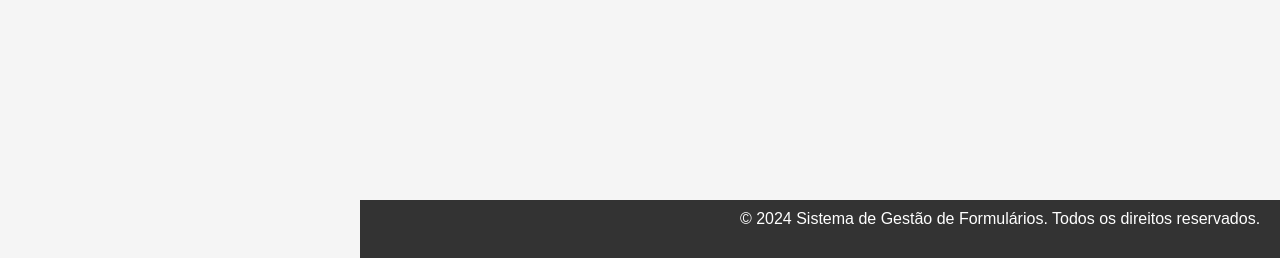
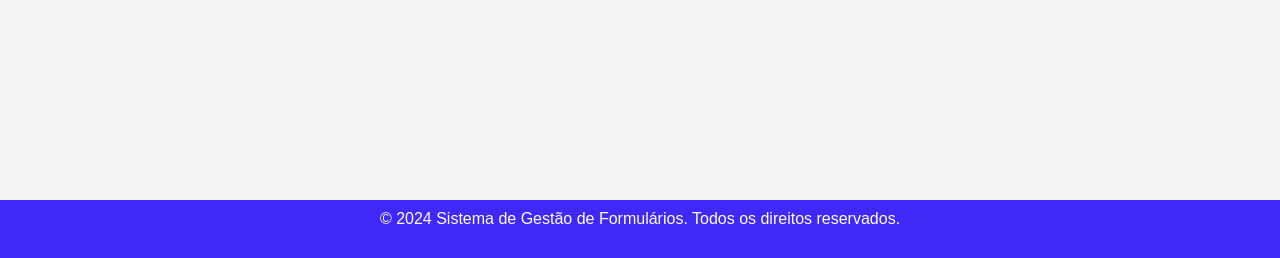
Before and after one commit to Mateus1711-ctrl/Sprint, a Django app: page / in a window 1280 px wide. Shown: the part 542-800 px from the top of the page. Run offline with Django 4.2, Linux system fonts and the light colour scheme.

Commit message:
pagina inicial

```diff
--- a/formulario/static/css/style.css
+++ b/formulario/static/css/style1.css
@@ -64,11 +64,14 @@ main {
 }
 
 footer {
-    background-color: #333;
+    background-color: #4028f7;
     color: #fff;
     text-align: center;
     padding: 10px;
     position: fixed;
     bottom: 0;
+    left: 0;
+    right: 0;
+    margin: 0 auto;
     width: 100%;
 }
--- a/formulario/templates/formulario/base.html
+++ b/formulario/templates/formulario/base.html
@@ -5,7 +5,7 @@
     <meta charset="UTF-8">
     <meta name="viewport" content="width=device-width, initial-scale=1.0">
     <title>Sistema de Gestão de Formulários</title>
-    <link rel="stylesheet" href="{% static 'css/style.css' %}">
+    <link rel="stylesheet" href="{% static 'css/style1.css' %}">
 </head>
   <body>
 
--- a/formulario/templates/formulario/index.html
+++ b/formulario/templates/formulario/index.html
@@ -1,12 +1,7 @@
 {% extends "formulario/base.html" %}
 
 {% block content %}
-<!-- <h1>Bem-vindo ao Sistema de Gestão de Alunos</h1>
-<div class="botoes-container">
-    <a class="botao" href="/novo">Página de Cadastro</a>
-    <a class="botao" href="/alunos">Listagem de Alunos</a>
-</div> -->
-<body>
+
 <header>
     <h1>Sistema de Gestão de Formulários</h1>
 </header>
@@ -23,5 +18,4 @@
 <footer>
     <p>&copy; 2024 Sistema de Gestão de Formulários. Todos os direitos reservados.</p>
 </footer>
-</body>
 {% endblock %}
--- a/formulario/urls.py
+++ b/formulario/urls.py
@@ -6,4 +6,5 @@ from formulario import views
 urlpatterns = [
     path('admin/', admin.site.urls),
     path('', views.index, name='index')
+    # path('novo/', views.novo_formulario, name='novo_formulario')
 ]
```
Lines whose indentation alone changed are shown as unchanged.
